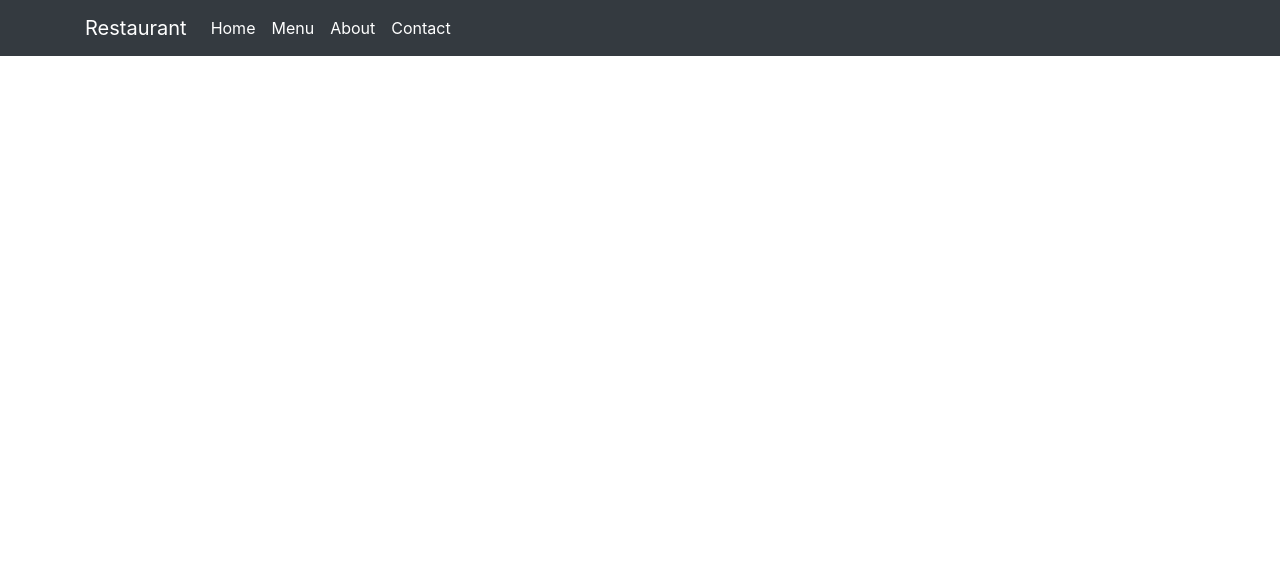
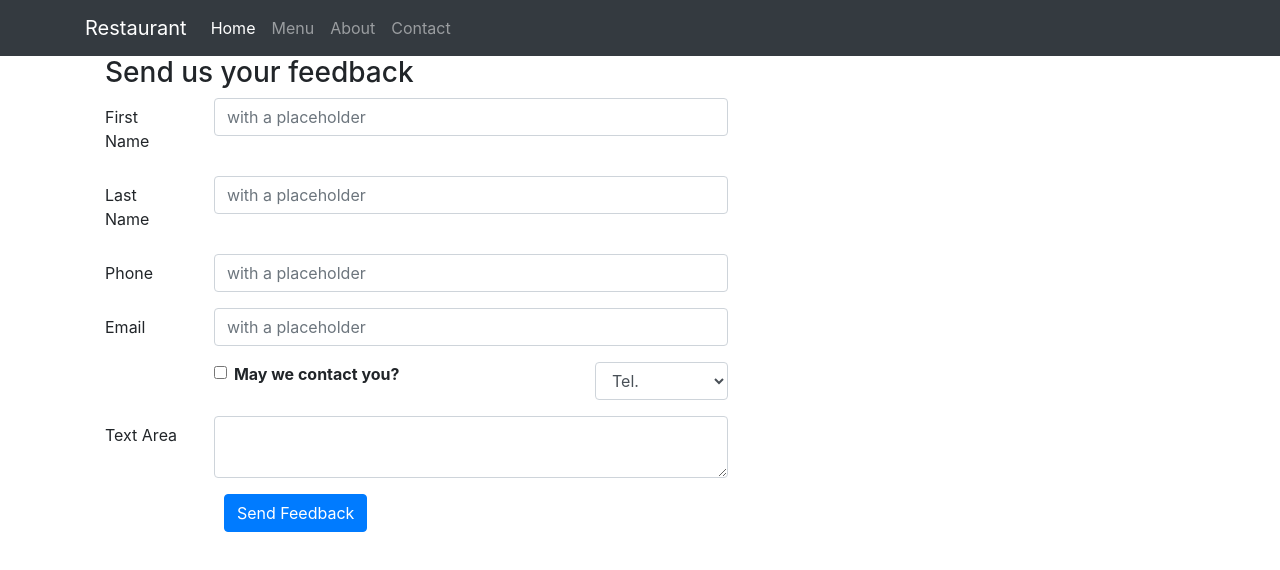
Before and after one commit to touhidulfahim/restaurant-react-app, a React (Create React App) app: page /contact in a window 1280 px wide. Before the commit this address led to /home. Shown: the top 570 px of the page. Built offline with nearby package versions, Linux system fonts and the light colour scheme.

Commit message:
Feedback Form Designed

```diff
--- a/src/components/body/Body.js
+++ b/src/components/body/Body.js
@@ -3,18 +3,20 @@ import Menu from './Menu'
 import Home from './Home'
 import About from './About'
 import Contact from './Contact'
-import { Route, Redirect } from 'react-router-dom'
+import { Route, Redirect, Switch } from 'react-router-dom'
 
 
 
 const Body = () => {
     return (
         <div>
-            <Route path="/" exact component={Home} />
-            <Route path="/menu" exact component={Menu} />
-            <Route path="/about" exact component={About} />
-            <Route path="/contact" exact component={Contact} />
-            <Redirect from="/" to="/home" />
+            <Switch>
+                <Route path="/home" exact component={Home} />
+                <Route path="/menu" exact component={Menu} />
+                <Route path="/about" exact component={About} />
+                <Route path="/contact" exact component={Contact} />
+                <Redirect from="/" to="/home" />
+            </Switch>
         </div>
     );
 }
--- a/src/components/body/Contact.js
+++ b/src/components/body/Contact.js
@@ -1,9 +1,86 @@
 import React, { Component } from 'react'
+import { Button, Form, FormGroup, Label, Input, Col } from 'reactstrap'
+
+
+
 
 class Contact extends Component {
+    constructor(props) {
+        super(props);
+        this.state = {
+            firstName: "",
+            lastName: "",
+            phone: "",
+            email: "",
+            agree: false,
+            contactType: "Tel.",
+            message: ""
+        }
+    }
     render() {
         return (
-            <div></div>
+            <div className="container">
+                <div className="row row-content" style={{ paddingLeft: "20px", textAlign: "left" }}>
+                    <div className="col-12">
+                        <h3>Send us your feedback</h3>
+                    </div>
+                    <div className="col-12 col-md-7">
+                        <Form>
+                            <FormGroup row>
+                                <Label htmlFor="firstName" md={2}>First Name</Label>
+                                <Col md={10}>
+                                    <Input type="text" name="firstName" id="firstName" placeholder="with a placeholder" />
+                                </Col>
+                            </FormGroup>
+                            <FormGroup row>
+                                <Label htmlFor="lastName" md={2}>Last Name</Label>
+                                <Col md={10}>
+                                    <Input type="text" name="lastName" id="lastName" placeholder="with a placeholder" />
+                                </Col>
+                            </FormGroup>
+                            <FormGroup row>
+                                <Label htmlFor="phone" md={2}>Phone</Label>
+                                <Col md={10}>
+                                    <Input type="text" name="phone" id="phone" placeholder="with a placeholder" />
+                                </Col>
+                            </FormGroup>
+                            <FormGroup row>
+                                <Label htmlFor="email" md={2}>Email</Label>
+                                <Col md={10}>
+                                    <Input type="email" name="email" id="email" placeholder="with a placeholder" />
+                                </Col>
+                            </FormGroup>
+                            <FormGroup row>
+                                <Col md={{ size: 6, offset: 2 }}>
+                                    <FormGroup check>
+                                        <Label check>
+                                            <Input type="checkbox" name="agree" /> <strong>May we contact you?</strong>
+                                        </Label>
+                                    </FormGroup>
+                                </Col>
+                                <Col md={{ size: 3, offset: 1 }}>
+                                    <Input type="select" name="contactType">
+                                        <option>Tel.</option>
+                                        <option>Email</option>
+                                    </Input>
+                                </Col>
+                            </FormGroup>
+                            <FormGroup row>
+                                <Label for="message" md={2}>Text Area</Label>
+                                <Col md={10}>
+                                    <Input type="textarea" name="message" id="message" />
+                                </Col>
+                            </FormGroup>
+                            <FormGroup>
+                                <Col md={{ size: 10, offset: 2 }}>
+                                    <Button type="button" color="primary">Send Feedback</Button>
+                                </Col>
+                            </FormGroup>
+                        </Form>
+                    </div>
+                </div>
+
+            </div>
         )
     }
 }
--- a/src/components/body/Menu.js
+++ b/src/components/body/Menu.js
@@ -3,8 +3,6 @@ import DISHES from '../data/dishes';
 import MenuItem from './MenuItem';
 import DishDetail from './DishDetail';
 import { CardColumns, Modal, ModalBody, ModalFooter, Button } from 'reactstrap';
-
-
 
 
 class Menu extends Component {
--- a/src/components/header/Navigation.js
+++ b/src/components/header/Navigation.js
@@ -29,13 +29,13 @@ class Navigation extends Component {
                                 <Link to="/" className="nav-link active">Home</Link>
                             </NavItem>
                             <NavItem>
-                                <Link to="/menu" className="nav-link active">Menu</Link>
+                                <Link to="/menu" className="nav-link">Menu</Link>
                             </NavItem>
                             <NavItem>
-                                <Link to="/about" className="nav-link active">About</Link>
+                                <Link to="/about" className="nav-link">About</Link>
                             </NavItem>
                             <NavItem>
-                                <Link to="/contact" className="nav-link active">Contact</Link>
+                                <Link to="/contact" className="nav-link">Contact</Link>
                             </NavItem>
                         </Nav>
                     </Collapse>
```
